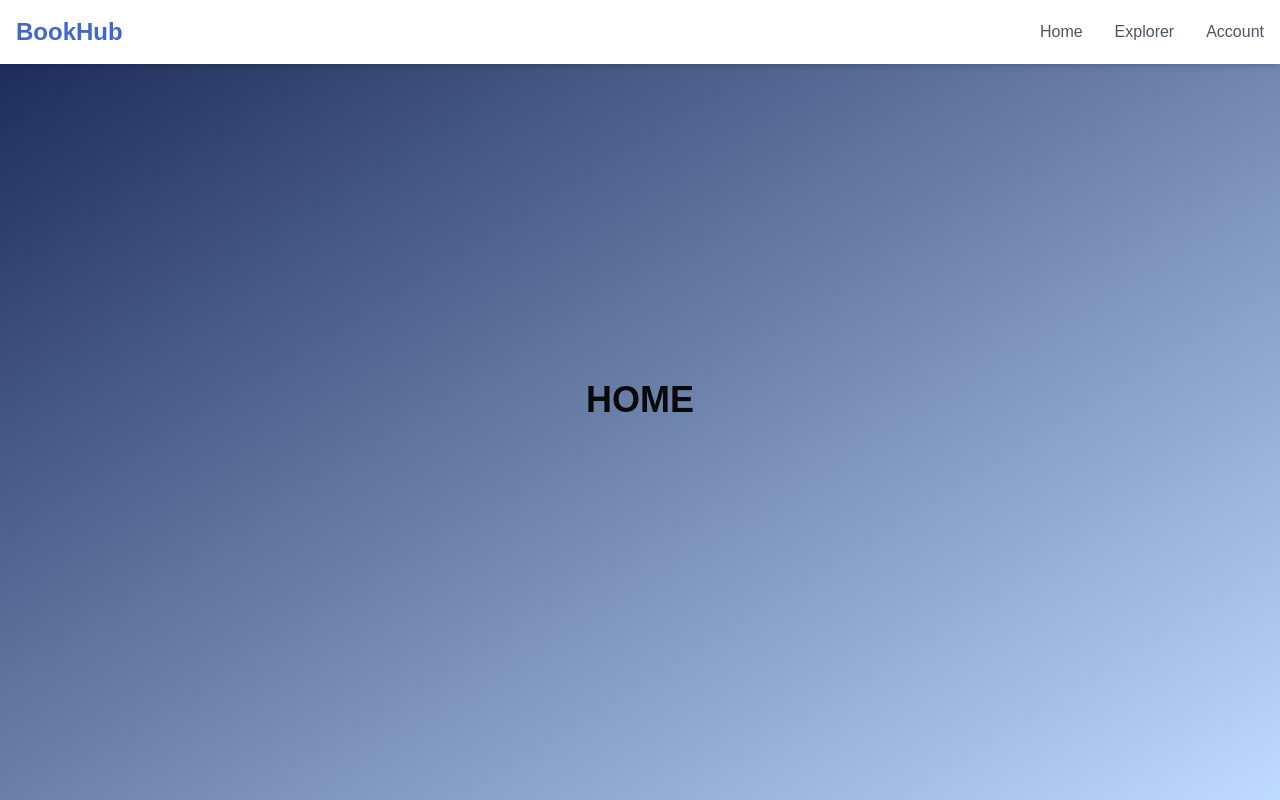
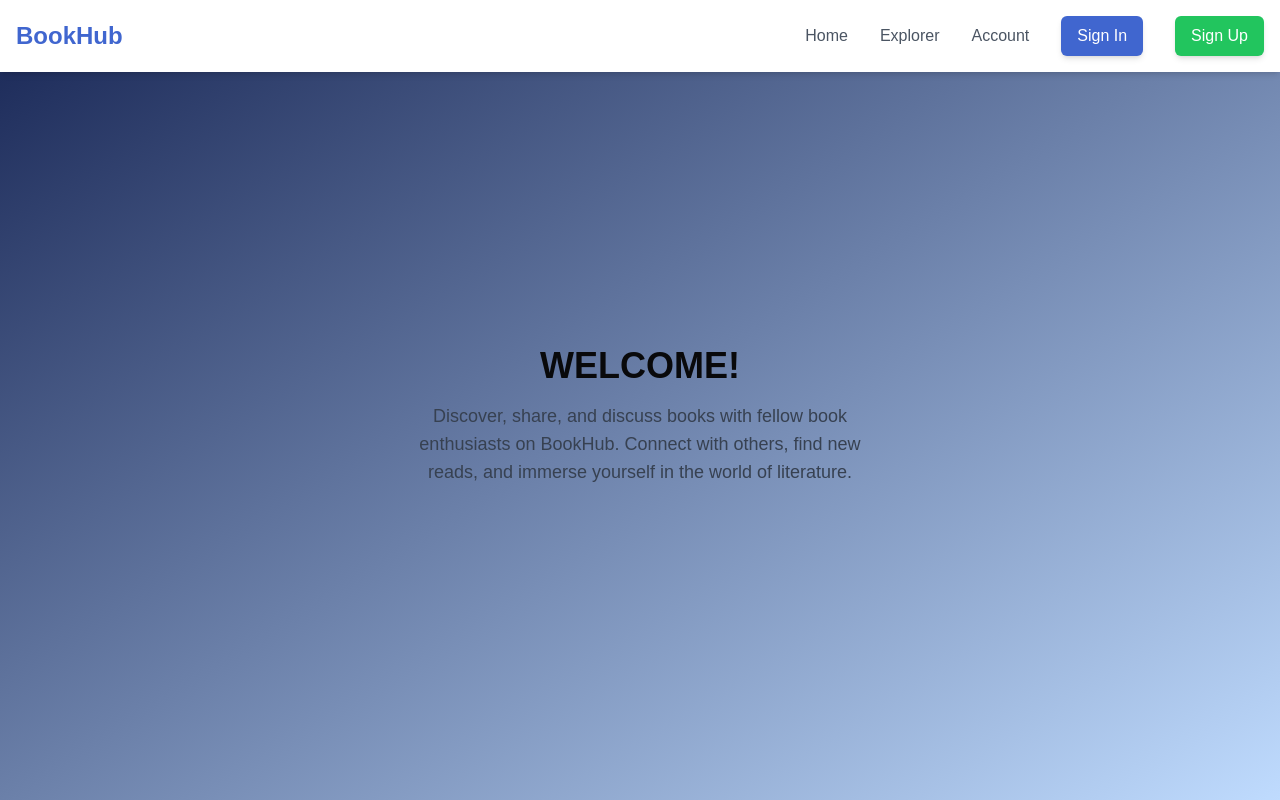
Before and after one commit to UB-ES-2024-A4/book-hub, a Next.js app in the folder frontend/: page /home in a window 1280 px wide. Built offline with nearby package versions, Linux system fonts and the light colour scheme.

Commit message:
feat: sign-in and sign-up buttons added to the home page

```diff
--- a/frontend/app/home/page.tsx
+++ b/frontend/app/home/page.tsx
@@ -1,11 +1,21 @@
+import Head from "next/head";
 import Header from "@/components/Header";
 
 export default function Home() {
   return (
-    <div className="min-h-screen flex items-center justify-center
-    bg-gradient-to-br from-blue-950 to-blue-200">
-      <Header />
-      <h1 className="text-4xl font-bold">HOME</h1>
-    </div>
+    <>
+      <Head>
+        <title>BookHub - A Social Network for Book Lovers</title>
+        <meta name="description" content="BookHub is a social network where book lovers can connect, explore, and discuss their favorite books." />
+      </Head>
+      <div className="min-h-screen flex flex-col items-center justify-center
+      bg-gradient-to-br from-blue-950 to-blue-200">
+        <Header />
+        <h1 className="text-4xl font-bold mt-8">WELCOME!</h1>
+        <p className="text-lg text-gray-700 mt-4 text-center max-w-md">
+          Discover, share, and discuss books with fellow book enthusiasts on BookHub. Connect with others, find new reads, and immerse yourself in the world of literature.
+        </p>
+      </div>
+    </>
   );
 }
--- a/frontend/components/Header.tsx
+++ b/frontend/components/Header.tsx
@@ -1,27 +1,28 @@
 "use client";
 
-import React, {useState} from 'react';
+import React, { useState } from 'react';
 import Link from "next/link";
 
 export default function Header() {
-    const [isMenuOpen, setIsMenuOpen] = useState(false)
+    const [isMenuOpen, setIsMenuOpen] = useState(false);
 
     const toggleMenu = () => {
-        setIsMenuOpen(!isMenuOpen)
-    }
+        setIsMenuOpen(!isMenuOpen);
+    };
 
     return (
         <header className="bg-white shadow-md fixed top-0 left-0 right-0 z-10">
             <div className="container mx-auto flex justify-between items-center p-4">
                 <Link href="/" className="text-[#4066cf] text-2xl font-bold">BookHub</Link>
-                <nav className="hidden md:flex space-x-8">
+                <nav className="hidden md:flex space-x-8 items-center">
                     <Link href="/home" className="path text-gray-600 transition-colors duration-300">Home</Link>
                     <Link href="/explorer" className="path text-gray-600 transition-colors duration-300">Explorer</Link>
                     <Link href="/account" className="path text-gray-600 transition-colors duration-300">Account</Link>
+                    <Link href="/auth/sign-in" className="text-white bg-[#4066cf] px-4 py-2 rounded-md shadow-md transition duration-300 hover:bg-[#3050a6]">Sign In</Link>
+                    <Link href="/auth/sign-up" className="text-white bg-green-500 px-4 py-2 rounded-md shadow-md transition duration-300 hover:bg-green-600">Sign Up</Link>
                 </nav>
                 <button className="md:hidden flex items-center text-gray-600 focus:outline-none" onClick={toggleMenu}>
-                    <svg xmlns="http://www.w3.org/2000/svg" className="h-6 w-6" fill="none" viewBox="0 0 24 24"
-                         stroke="currentColor">
+                    <svg xmlns="http://www.w3.org/2000/svg" className="h-6 w-6" fill="none" viewBox="0 0 24 24" stroke="currentColor">
                         <path strokeLinecap="round" strokeLinejoin="round" strokeWidth={2} d="M4 6h16M4 12h16m-7 6h7"/>
                     </svg>
                 </button>
@@ -30,15 +31,14 @@ export default function Header() {
             {isMenuOpen && (
                 <nav className="bg-white md:hidden">
                     <ul className="space-y-2 p-4">
-                        <li><Link href="/" className="path block text-gray-600 transition-colors duration-300"
-                               onClick={() => setIsMenuOpen(false)}>Home</Link></li>
-                        <li><Link href="/explorer" className="path block text-gray-600 transition-colors duration-300"
-                               onClick={() => setIsMenuOpen(false)}>Explorer</Link></li>
-                        <li><Link href="/account" className="path block text-gray-600 transition-colors duration-300"
-                               onClick={() => setIsMenuOpen(false)}>Account</Link></li>
+                        <li><Link href="/" className="path block text-gray-600 transition-colors duration-300" onClick={() => setIsMenuOpen(false)}>Home</Link></li>
+                        <li><Link href="/explorer" className="path block text-gray-600 transition-colors duration-300" onClick={() => setIsMenuOpen(false)}>Explorer</Link></li>
+                        <li><Link href="/account" className="path block text-gray-600 transition-colors duration-300" onClick={() => setIsMenuOpen(false)}>Account</Link></li>
+                        <li><Link href="/auth/sign-in" className="path block text-white bg-[#4066cf] px-4 py-2 rounded-md shadow-md transition duration-300 hover:bg-[#3050a6]" onClick={() => setIsMenuOpen(false)}>Sign In</Link></li>
+                        <li><Link href="/auth/sign-up" className="path block text-white bg-green-500 px-4 py-2 rounded-md shadow-md transition duration-300 hover:bg-green-600" onClick={() => setIsMenuOpen(false)}>Sign Up</Link></li>
                     </ul>
                 </nav>
             )}
         </header>
-    )
+    );
 }
```
